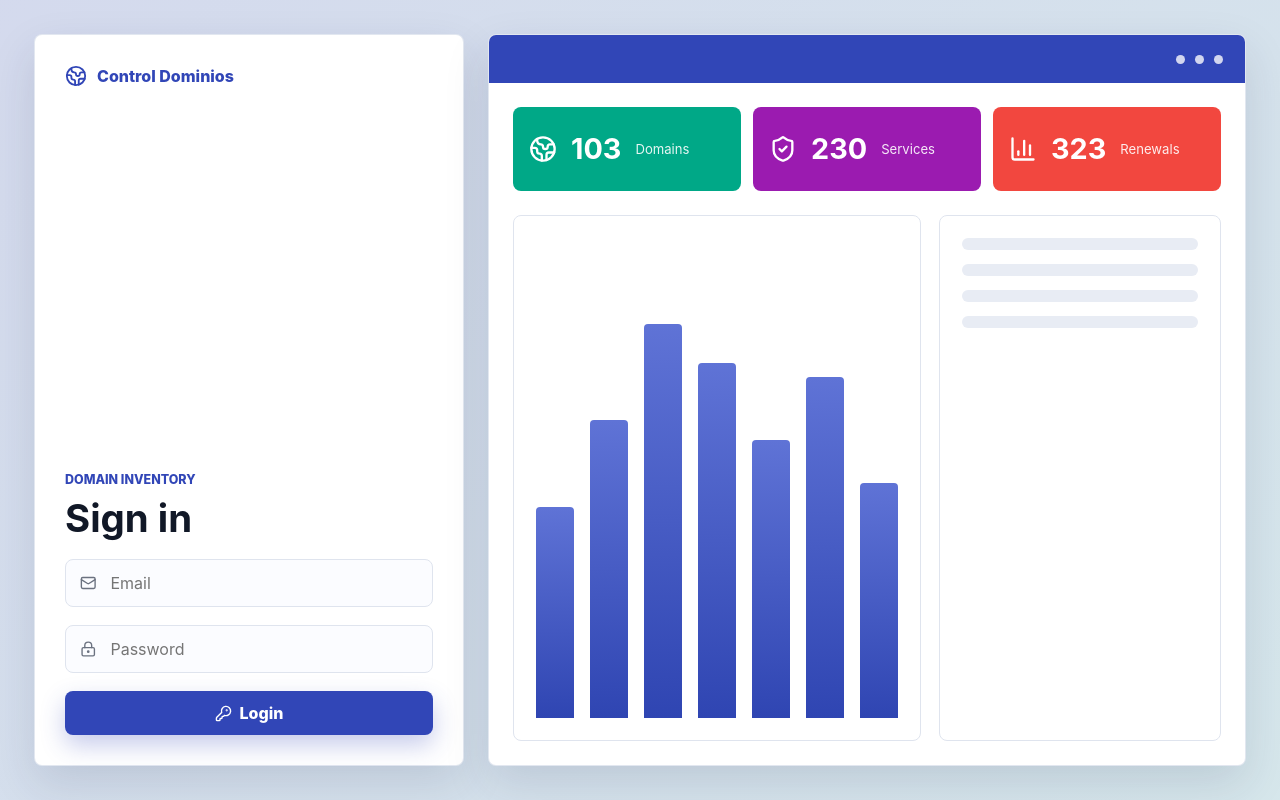
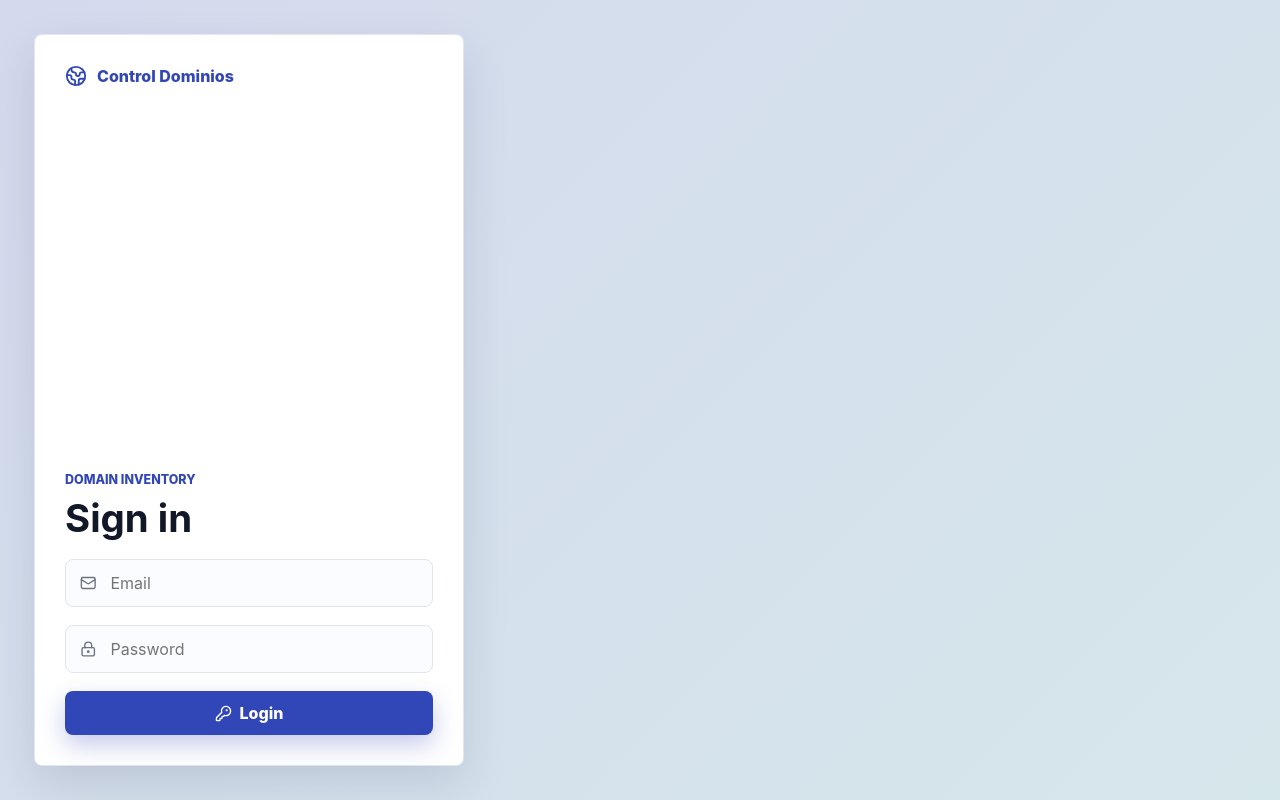
Before and after one commit to karma18/control-dominios, a React (Vite) app in the folder frontend/: page /login in a window 1280 px wide. Built offline with nearby package versions, Linux system fonts and the light colour scheme; no server answers.

Commit message:
Se quita sección de preview dashboard

```diff
--- a/frontend/src/pages/LoginPage.jsx
+++ b/frontend/src/pages/LoginPage.jsx
@@ -78,45 +78,7 @@ export function LoginPage({ onLoginSuccess }) {
         </form>
       </section>
 
-      <section className="login-preview" aria-label="Dashboard preview">
-        <div className="preview-topbar">
-          <span />
-          <span />
-          <span />
-        </div>
 
-        <div className="preview-grid">
-          <div className="metric-card green">
-            <Globe2 size={28} />
-            <strong>103</strong>
-            <span>Domains</span>
-          </div>
-          <div className="metric-card purple">
-            <ShieldCheck size={28} />
-            <strong>230</strong>
-            <span>Services</span>
-          </div>
-          <div className="metric-card red">
-            <BarChart3 size={28} />
-            <strong>323</strong>
-            <span>Renewals</span>
-          </div>
-        </div>
-
-        <div className="preview-panels">
-          <div className="preview-chart">
-            {[44, 62, 82, 74, 58, 71, 49].map((height) => (
-              <span key={height} style={{ height: `${height}%` }} />
-            ))}
-          </div>
-          <div className="preview-list">
-            <span />
-            <span />
-            <span />
-            <span />
-          </div>
-        </div>
-      </section>
     </main>
   );
 }
```
